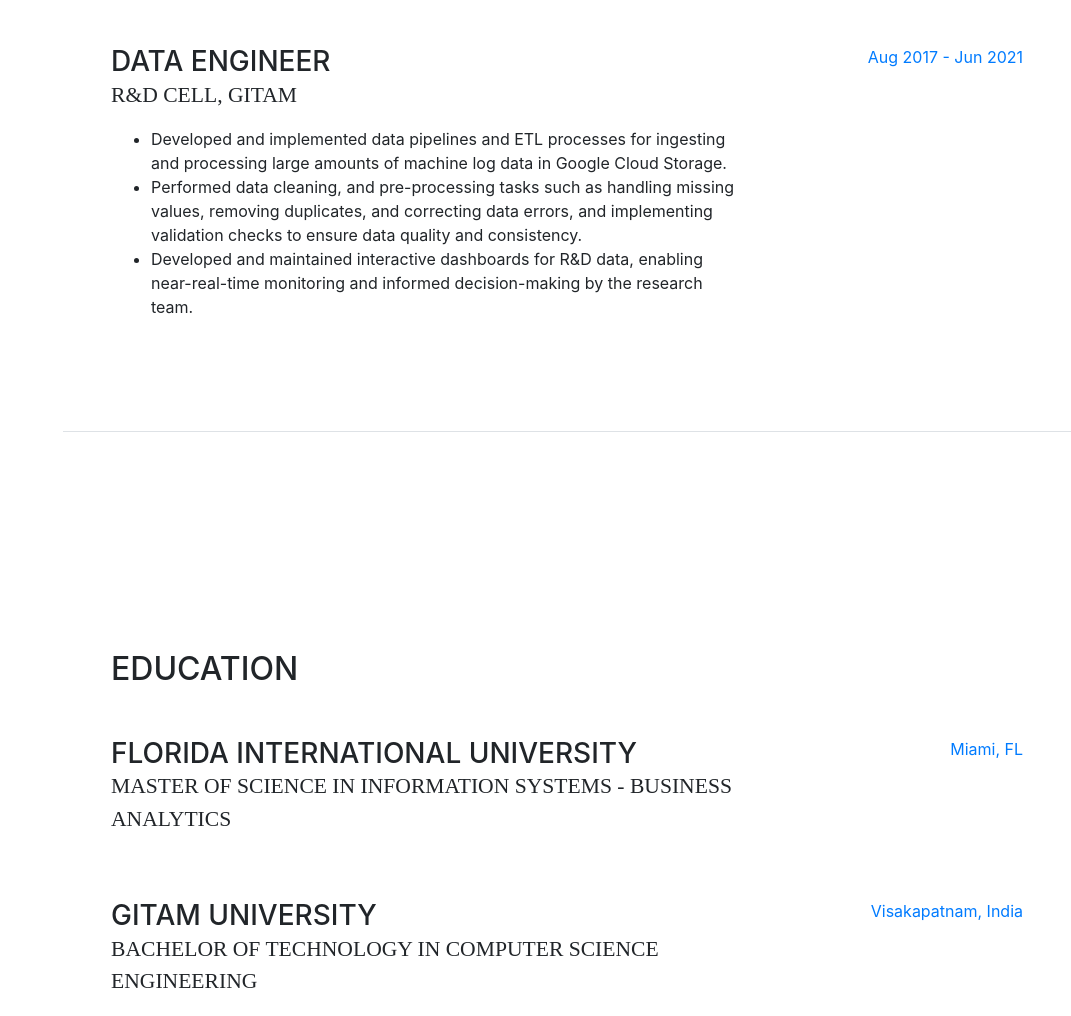
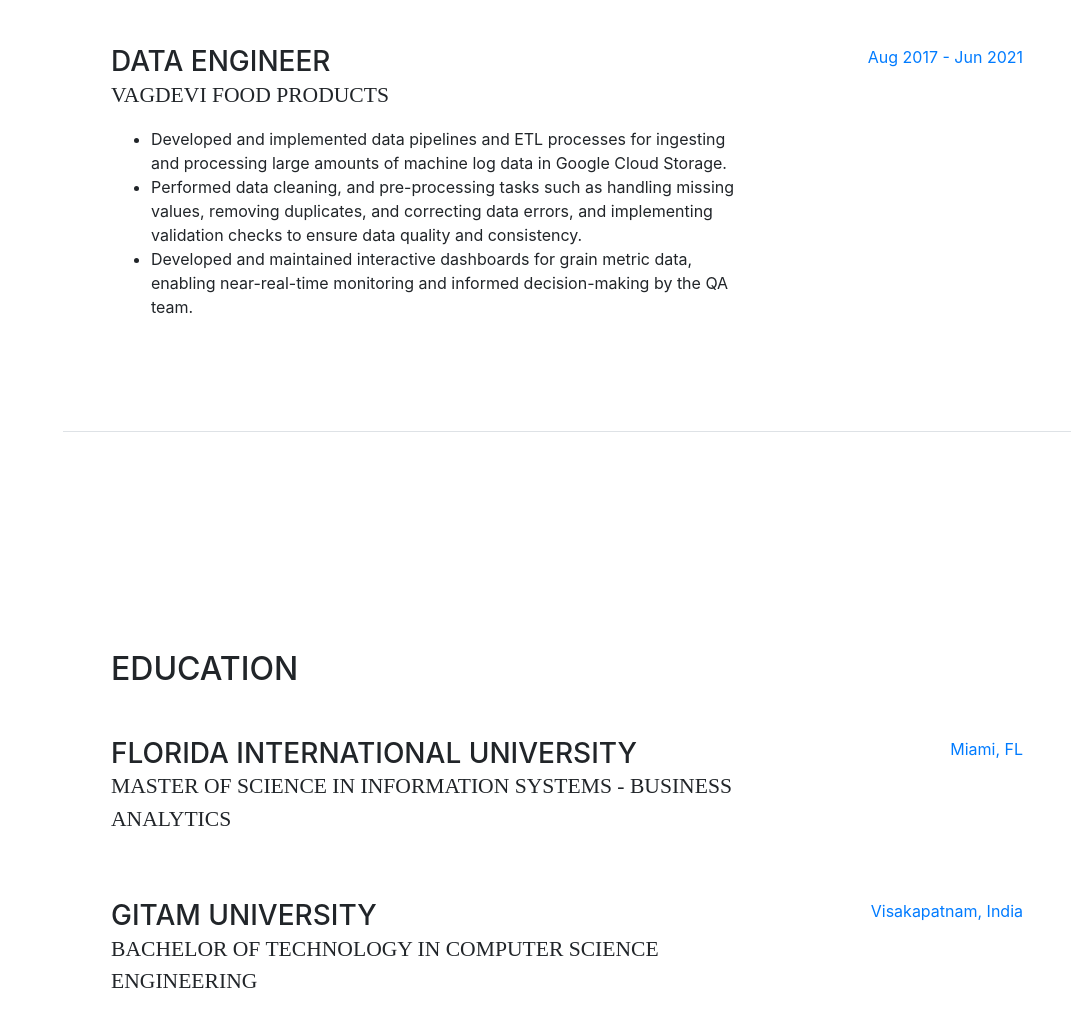
Before and after one commit to vardhanranga/Professional-Portfolio, a website with bundled scripts: page index.html in a window 1280 px wide. Shown: the part 1879-2895 px from the top of the page, without its empty margins (209-1280 px from the left). Built offline with nearby package versions, Linux system fonts and the light colour scheme; a web font is replaced by a local one.

Commit message:
Update index.html

```diff
--- a/index.html
+++ b/index.html
@@ -170,11 +170,11 @@
           <div class="resume-item d-flex flex-column flex-md-row mb-5">
             <div class="resume-content mr-auto">
               <h3 class="mb-0">Data Engineer</h3>
-              <div class="subheading mb-3">R&D Cell, GITAM</div>
+              <div class="subheading mb-3">Vagdevi Food Products</div>
               <ul>
                 <li>Developed and implemented data pipelines and ETL processes for ingesting and processing large amounts of machine log data in Google Cloud Storage.</li>
                 <li>Performed data cleaning, and pre-processing tasks such as handling missing values, removing duplicates, and correcting data errors, and implementing validation checks to ensure data quality and consistency.</li>
-                <li>Developed and maintained interactive dashboards for R&D data, enabling near-real-time monitoring and informed decision-making by the research team.</li>
+                <li>Developed and maintained interactive dashboards for grain metric data, enabling near-real-time monitoring and informed decision-making by the QA team.</li>
               </ul>
             </div>
             <div class="resume-date text-md-right">
```
